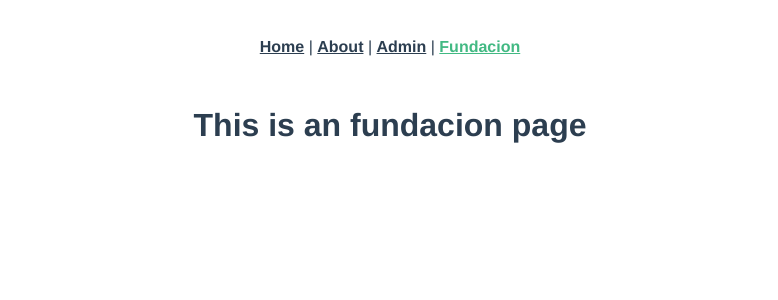
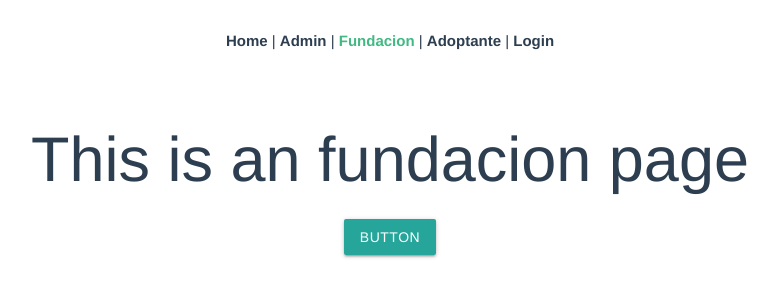
Before and after one commit to edcamero/mascota, a Vue app: page /fundacion in a window 1280 px wide. Shown: the top 300 px of the page, without its empty margins (250-1028 px from the left). Built offline with nearby package versions, Linux system fonts and the light colour scheme.

Commit message:
conexion db

```diff
--- a/package.json
+++ b/package.json
@@ -9,7 +9,11 @@
     "lint": "vue-cli-service lint"
   },
   "dependencies": {
+    "axios": "^0.20.0",
     "core-js": "^3.6.5",
+    "material-design-icons": "^3.0.1",
+    "materialize": "^1.0.0",
+    "materialize-css": "^1.0.0-rc.2",
     "register-service-worker": "^1.7.1",
     "vue": "^3.0.0-0",
     "vue-router": "^4.0.0-0"
--- a/src/App.vue
+++ b/src/App.vue
@@ -1,12 +1,44 @@
 <template>
   <div id="nav">
     <router-link to="/">Home</router-link> |
-    <router-link to="/about">About</router-link> |
-    <router-link to="/admin">Admin</router-link> |
-    <router-link to="/fundacion">Fundacion</router-link>
+    <router-link to="/admin/">Admin</router-link> |
+    <router-link to="/fundacion/">Fundacion</router-link> |
+    <router-link to="/adoptante/">Adoptante</router-link> |
+    <a  v-if="isLogin" v-on:click="logOut" >logOut</a>
+    <router-link to="/login/" v-else>Login</router-link>
+
   </div>
   <router-view/>
 </template>
+
+<script>
+export default {
+
+  data: () => ({
+    isLogin:false
+  }),
+  created() {
+    if (localStorage.isLogin=='true') {
+      this.isLogin=true
+    }
+  },
+  watch: {
+    isLogin(newLogin) {
+      localStorage.isLogin = newLogin;
+    }
+  },
+  methods: {
+    logOut() {
+        this.isLogin=false
+        localStorage.setItem('isLogin', 'true'),
+        //localStorage.setItem('token', this.token),
+        localStorage.removeItem('token')
+        this.$router.push('/')
+
+    }
+  }
+};
+</script>
 
 <style>
 #app {
--- a/src/router/index.js
+++ b/src/router/index.js
@@ -2,20 +2,13 @@ import { createRouter, createWebHistory } from 'vue-router'
 import Home from '../views/Home.vue'
 import Admin from '../views/Admin.vue'
 import Fundacion from '../views/Fundacion.vue'
+import Adoptante from '../views/Adoptante.vue'
+import Login from '../views/Auth/Login.vue'
 const routes = [
   {
     path: '/',
     name: 'Home',
     component: Home
-  },
-
-  {
-    path: '/about',
-    name: 'About',
-    // route level code-splitting
-    // this generates a separate chunk (about.[hash].js) for this route
-    // which is lazy-loaded when the route is visited.
-    component: () => import(/* webpackChunkName: "about" */ '../views/About.vue')
   },
 
   {
@@ -29,6 +22,22 @@ const routes = [
     name: 'Fundacion',
     component: Fundacion
   },
+
+  {
+    path: '/adoptante',
+    name: 'Adoptante',
+    component: Adoptante,
+    meta:{
+      requiresAuth: true
+    }
+  },
+
+  {
+    path: '/login',
+    name: 'Login',
+    component: Login,
+
+  },
 ]
 
 const router = createRouter({
@@ -36,4 +45,17 @@ const router = createRouter({
   routes
 })
 
+router.beforeEach((to,from,next)=>{
+  if (to.matched.some(record => record.meta.requiresAuth)) {
+    if(localStorage.getItem('isLogin')==='true'){
+      next();
+    }else{
+      next('/login')
+    }
+    }else{
+      next()
+    }
+  }
+)
+
 export default router
--- a/src/views/About.vue
+++ /dev/null
@@ -1,5 +0,0 @@
-<template>
-  <div class="about">
-    <h1>This is an about page</h1>
-  </div>
-</template>
--- /dev/null
+++ b/src/views/Adoptante.vue
@@ -0,0 +1,12 @@
+<template>
+  <div class="fundacion">
+    <h1>This is an  adoptante page</h1>
+  </div>
+</template>
+<script>
+export default {
+  created(){
+    console.log("creado")
+  }
+}
+</script>
--- /dev/null
+++ b/src/views/Auth/Login.vue
@@ -0,0 +1,82 @@
+<template>
+    <div id="login-page" class="row ">
+    <div class="col s12 l4 offset-l4 z-depth-6 card-panel">
+      <form class="login-form" @submit.prevent="login">
+        <div class="row">
+        </div>
+        <div class="row">
+            <h4>Login</h4>
+          <div class="input-field col s12">
+            <i class="material-icons prefix">mail_outline</i>
+            <input class="validate" id="email" type="email" v-model="email" >
+            <label for="email" data-error="wrong" data-success="right">Email</label>
+          </div>
+        </div>
+        <div class="row">
+          <div class="input-field col s12">
+            <i class="material-icons prefix">lock_outline</i>
+            <input id="password" type="password" v-model="password">
+            <label for="password">Password</label>
+          </div>
+        </div>
+        <div class="row">
+          <div class="input-field col s12 m12 l12  login-text">
+            <label>
+                <input type="checkbox"  />
+                <span>Recordarme</span>
+            </label>
+          </div>
+        </div>
+        <div class="row">
+          <div class="input-field col s12">
+               <button class="btn waves-effect waves-light col s12" >Ingresar</button>
+
+          </div>
+        </div>
+        <div class="row">
+          <div class="input-field col s6 m6 l6">
+
+            <p class="margin medium-small"><a href="#">Registrarme!</a></p>
+          </div>
+          <div class="input-field col s6 m6 l6">
+              <p class="margin right-align medium-small"><a href="#">Olvide mi contraseña</a></p>
+          </div>
+        </div>
+
+      </form>
+    </div>
+  </div>
+</template>
+
+
+<script>
+export default {
+  data: () => ({
+    email: "",
+    password: "",
+    token:"hola"
+  }),
+
+  methods: {
+    login() {
+      const axios = require('axios').default;
+      if(this.email=='demo@mascota.com'&&this.password=='demo'){
+        console.log(process.env.VUE_APP_RUTA_API+'login')
+        axios
+          .get(process.env.VUE_APP_RUTA_API+'login')
+          .then(response => (this.token = response.data.tokenUser,
+           console.log(response.data),
+            localStorage.setItem('isLogin', 'true'),
+            localStorage.setItem('token', this.token),
+            this.$root.isLogin=true,
+            this.$router.push('/adoptante')
+           )
+
+
+          )
+
+        }
+      }
+  }
+};
+</script>
--- a/src/views/Fundacion.vue
+++ b/src/views/Fundacion.vue
@@ -1,5 +1,7 @@
 <template>
   <div class="fundacion">
     <h1>This is an fundacion page</h1>
+    <a class="waves-effect waves-light btn">button</a>
+
   </div>
 </template>
```
Also changed, not shown: src/main.js (+7 -0 lines), src/views/Auth/Register.vue (added), 1 other file (tests, documents, lock files or other folders).
